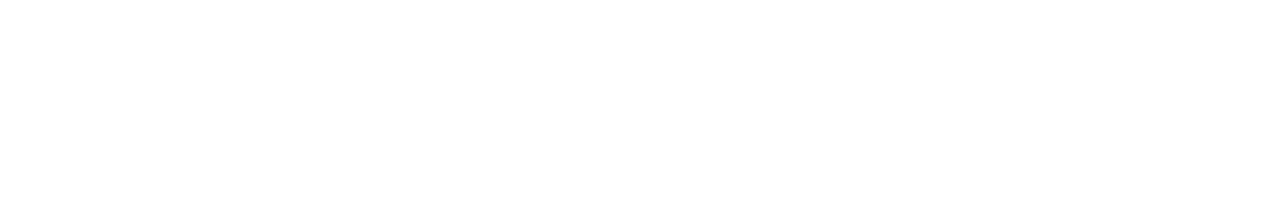
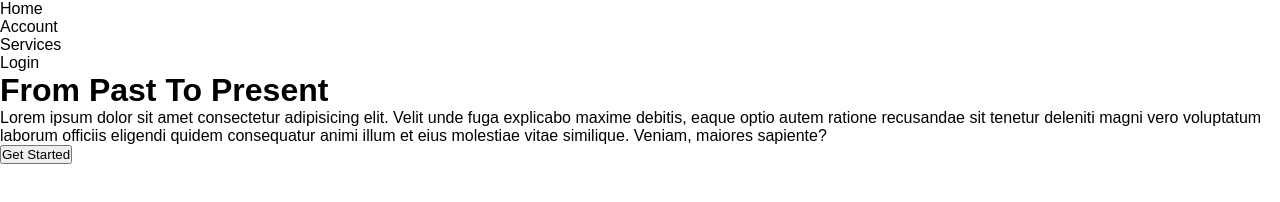
Before and after one commit to Douzandeh/Header_Project_6, a plain HTML site: page index.html in a window 1280 px wide. Drawn offline with Linux system fonts and the light colour scheme; a web font is replaced by a local one.

Commit message:
Completing the HTML structure

```diff
--- a/index.html
+++ b/index.html
@@ -7,6 +7,20 @@
     <title>Header_Project_6</title>
 </head>
 <body>
-
+    <div class="header">
+        <nav class="navbar">
+            <ul class="navbar-list">
+                <li class="navbar-item">Home</li>
+                <li class="navbar-item">Account</li>
+                <li class="navbar-item">Services</li>
+                <li class="navbar-item">Login</li>
+            </ul>
+        </nav>
+        <div class="text">
+            <h1 class="big-text">From Past To Present</h1>
+            <p class="para">Lorem ipsum dolor sit amet consectetur adipisicing elit. Velit unde fuga explicabo maxime debitis, eaque optio autem ratione recusandae sit tenetur deleniti magni vero voluptatum laborum officiis eligendi quidem consequatur animi illum et eius molestiae vitae similique. Veniam, maiores sapiente?</p>
+            <button class="btn">Get Started</button>
+        </div>
+    </div>
 </body>
 </html>
```
